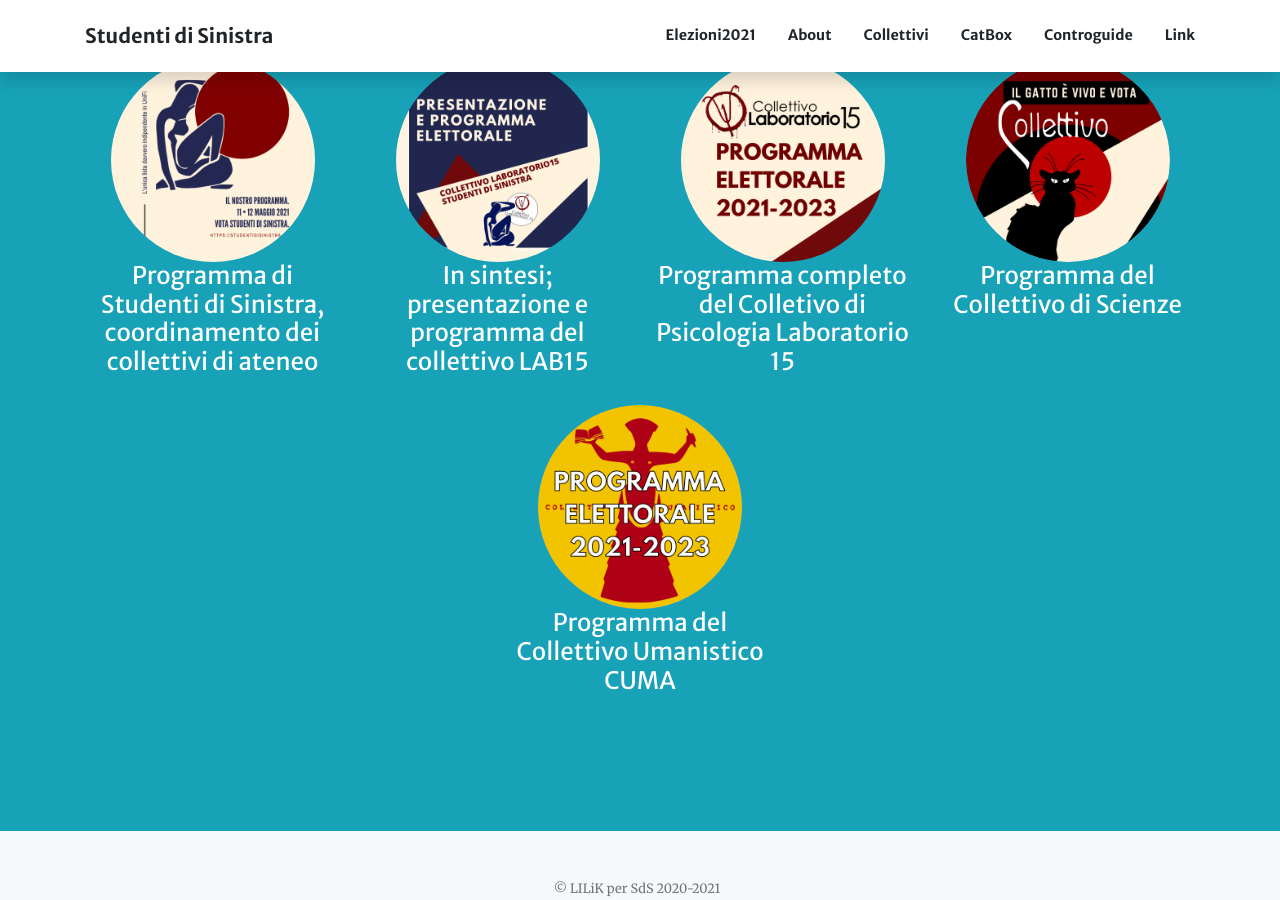
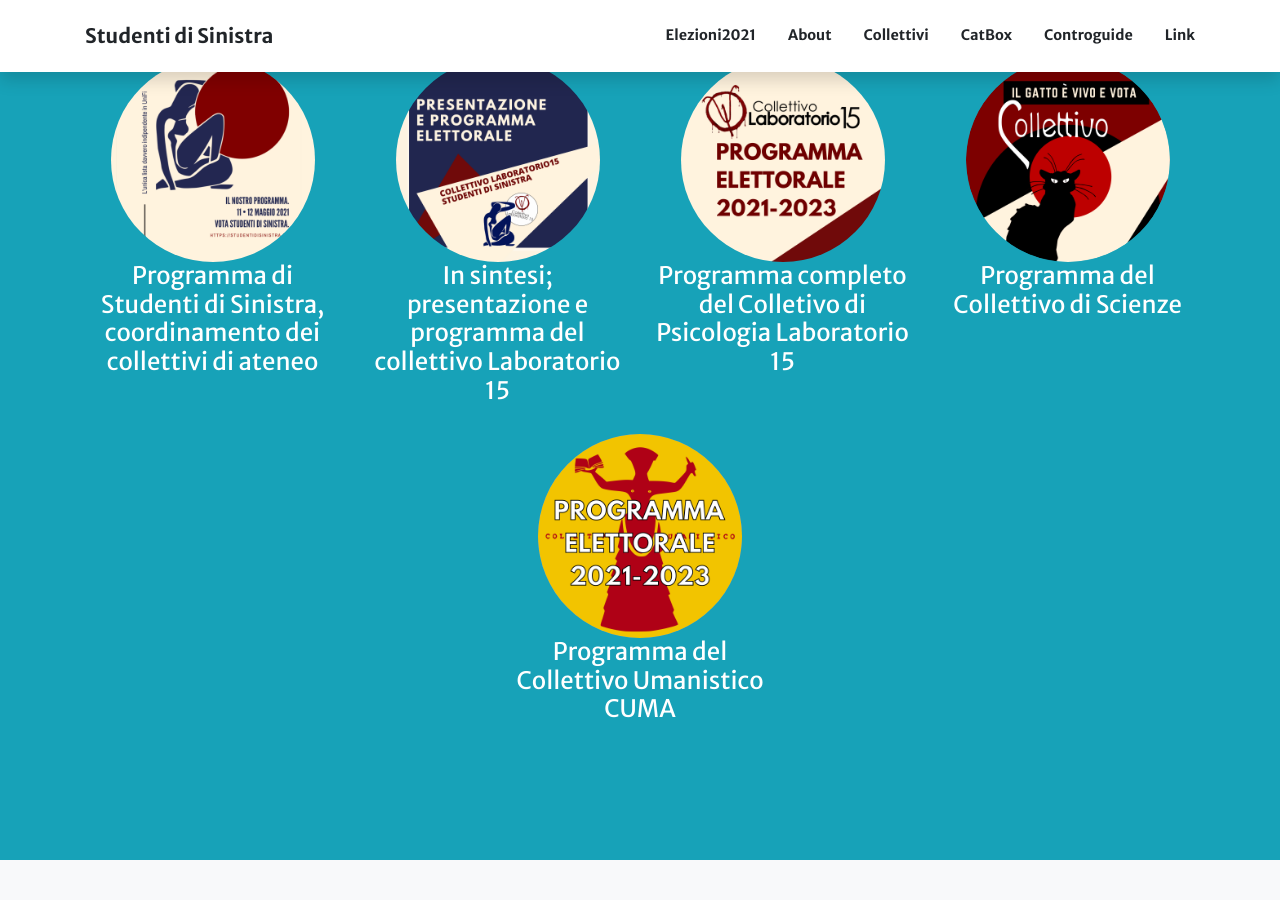
Before and after one commit to studentidisinistra/studentidisinistra.github.io, a Jekyll site: the page built from elezioni2021.md, in a window 1280 px wide and 900 px high, scrolled down 979 px. Built offline with Jekyll 4.4.1, drawn with Linux system fonts in a browser that asks for light colours; nearby versions of some CDN libraries.

Commit message:
correzioni ortografiche

```diff
--- a/elezioni2021.md
+++ b/elezioni2021.md
@@ -29,7 +29,7 @@ sections:
         #text: coordinamento dei collettivi di ateneo
         image: /elezioni2021/asset/ateneo.png
         url: '/QR_Statici/P_SDS'
-      - title: In sintesi; presentazione e programma del collettivo LAB15
+      - title: In sintesi; presentazione e programma del collettivo Laboratorio 15
         #text: collettivo di psicologia
         image: /elezioni2021/asset/lab15_Sintesi.png
         url: '/QR_Statici/P_L15_Sintesi'
```
